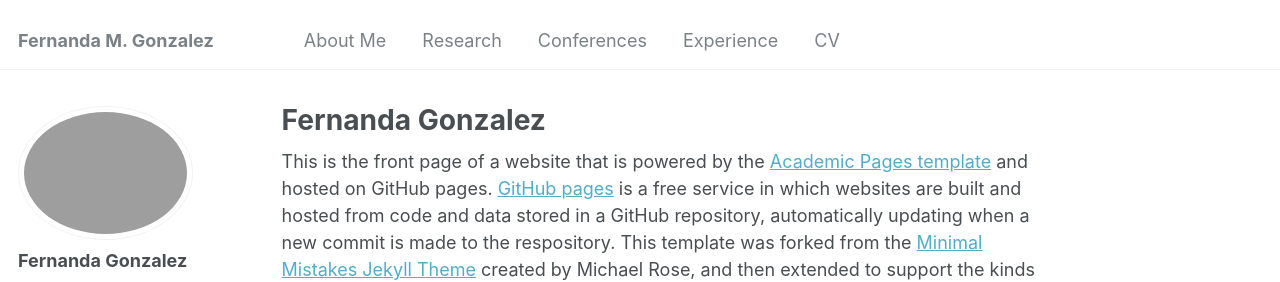
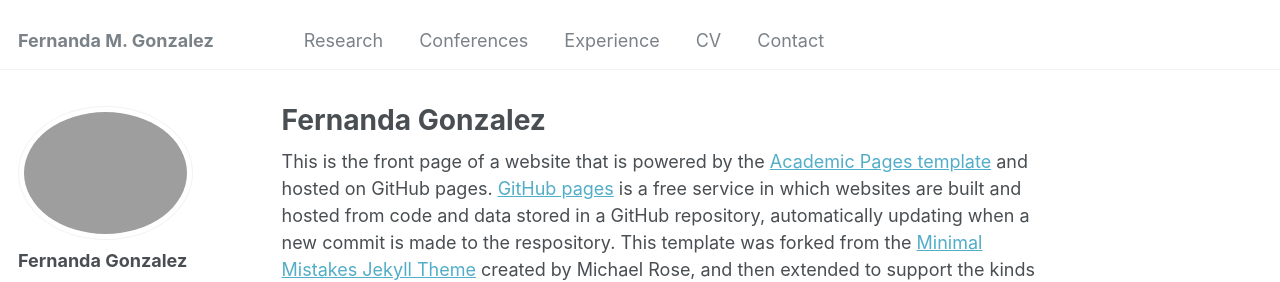
Before and after one commit to fernandamayela/fernandamayela.github.io, a Jekyll site: the page built from _pages/about.md, in a window 1280 px wide. Shown: the top 282 px of the page. Built offline with Jekyll 4.4.1, drawn with Linux system fonts in a browser that asks for light colours.

Commit message:
Update navigation.yml

```diff
--- a/_data/navigation.yml
+++ b/_data/navigation.yml
@@ -1,7 +1,5 @@
 # main links links
 main:
-  - title: "About Me"
-    url: /
   - title: "Research"
     url: /research/
 
@@ -13,3 +11,6 @@ main:
 
   - title: "CV"
     url: /cv/
+
+  - title: "Contact"
+    url: /contact/
```
